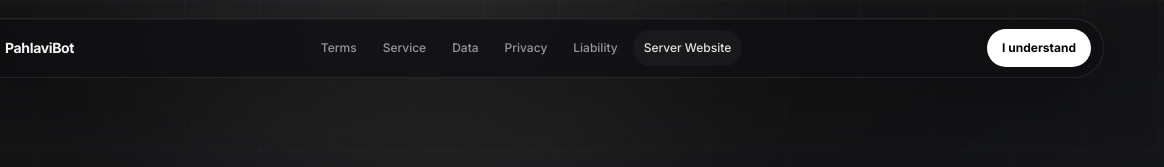
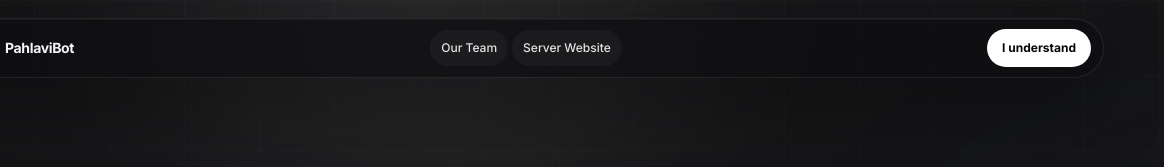
Before and after one commit to Clipper004/pahlavibot-terms, a plain HTML site: page index.html in a window 1280 px wide. Shown: the top 167 px of the page, 116-1280 px from the left. Drawn offline with Linux system fonts and the light colour scheme.

Commit message:
9/8/2026 11:50

```diff
--- a/index.html
+++ b/index.html
@@ -20,6 +20,11 @@
 
   <title>PahlaviBot · Terms of Service</title>
 
+  <link
+    rel="icon"
+    type="image/png"
+    href="https://images-ext-1.discordapp.net/external/6mXTSD58wzY7Bi8v03PvoSZwkJsIOtusKx8bgFPGces/%3Fsize%3D1024/https/cdn.discordapp.com/icons/1313554605283475526/ed9620463e4402da90a4631f895db4c0.png?format=webp&quality=lossless"
+  >
 
   <!-- ==================================================
        FONT
@@ -2012,24 +2017,11 @@
 
       <div class="nav-links">
 
-        <a href="#acceptance">
-          Terms
-        </a>
-
-        <a href="#service">
-          Service
-        </a>
-
-        <a href="#data">
-          Data
-        </a>
-
-        <a href="#privacy">
-          Privacy
-        </a>
-
-        <a href="#liability">
-          Liability
+        <a
+          href="#developers"
+          class="server-website"
+        >
+          Our Team
         </a>
 
         <a
@@ -3478,7 +3470,7 @@
         </div>
 
         <h2>
-          PahlaviBot team
+          PahlaviBot Team
         </h2>
 
         <p>
```
